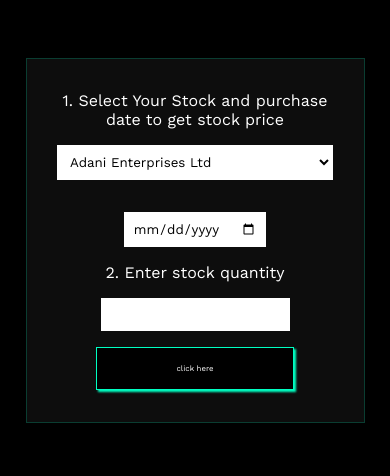
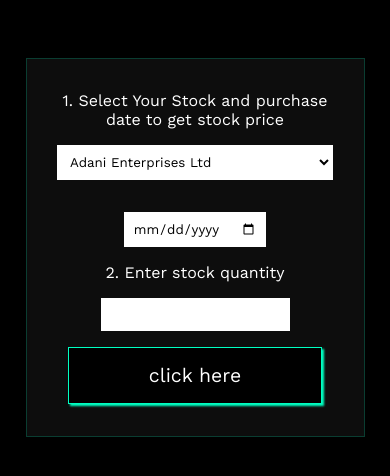
Before and after one commit to git-0r/mark14_profit-loss, a plain HTML site: page index.html in a window 390 px wide. Shown: the part 180-656 px from the top of the page. Drawn offline with nearby package versions, Linux system fonts and the light colour scheme.

Commit message:
fix button size

```diff
--- a/style.css
+++ b/style.css
@@ -119,4 +119,7 @@ button:hover {
     nav{
         font-size: 15vw;
     }
+    button{
+        font-size: 5vw;
+    }
 }
```
